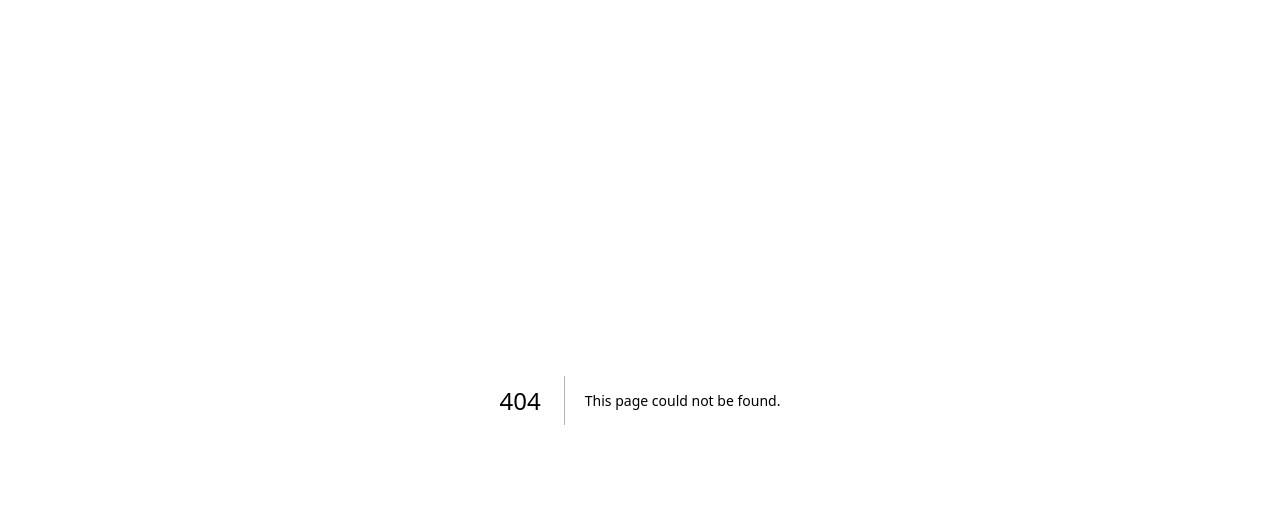
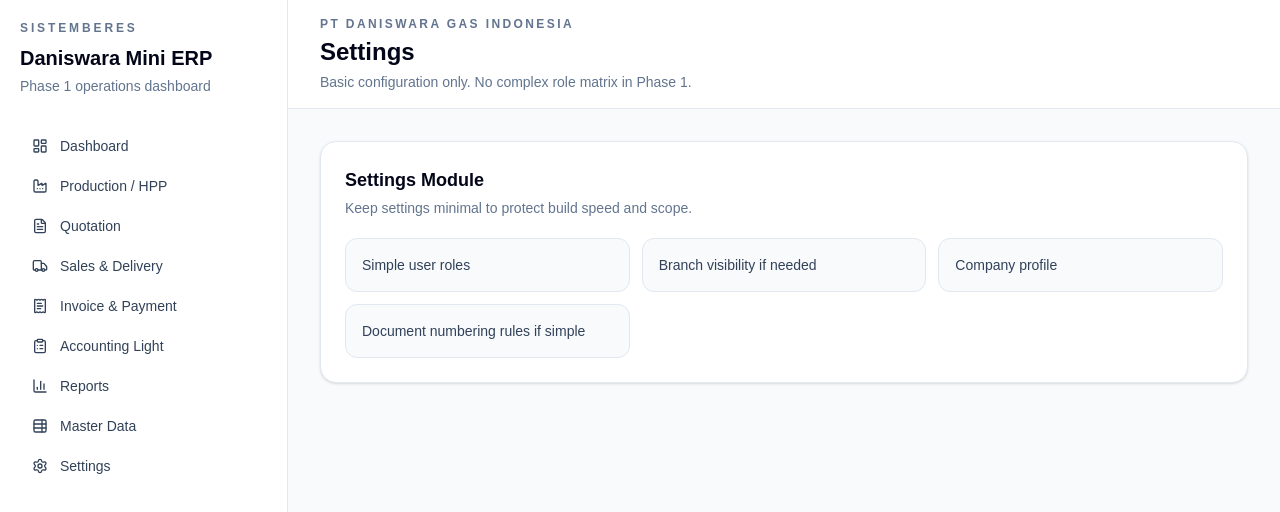
Before and after one commit to victor-rekon/daniswara-mini-erp, a Next.js app: page /settings in a window 1280 px wide. Before the commit this address had no page. Shown: the top 512 px of the page. Built offline with nearby package versions, Linux system fonts and the light colour scheme.

Commit message:
Add settings placeholder page

```diff
--- /dev/null
+++ b/app/settings/page.tsx
@@ -0,0 +1,22 @@
+import { AppShell } from "@/components/layout/app-shell";
+import { PlaceholderPanel } from "@/components/ui/placeholder-panel";
+
+export default function SettingsPage() {
+  return (
+    <AppShell
+      title="Settings"
+      description="Basic configuration only. No complex role matrix in Phase 1."
+    >
+      <PlaceholderPanel
+        title="Settings Module"
+        description="Keep settings minimal to protect build speed and scope."
+        items={[
+          "Simple user roles",
+          "Branch visibility if needed",
+          "Company profile",
+          "Document numbering rules if simple",
+        ]}
+      />
+    </AppShell>
+  );
+}
```
